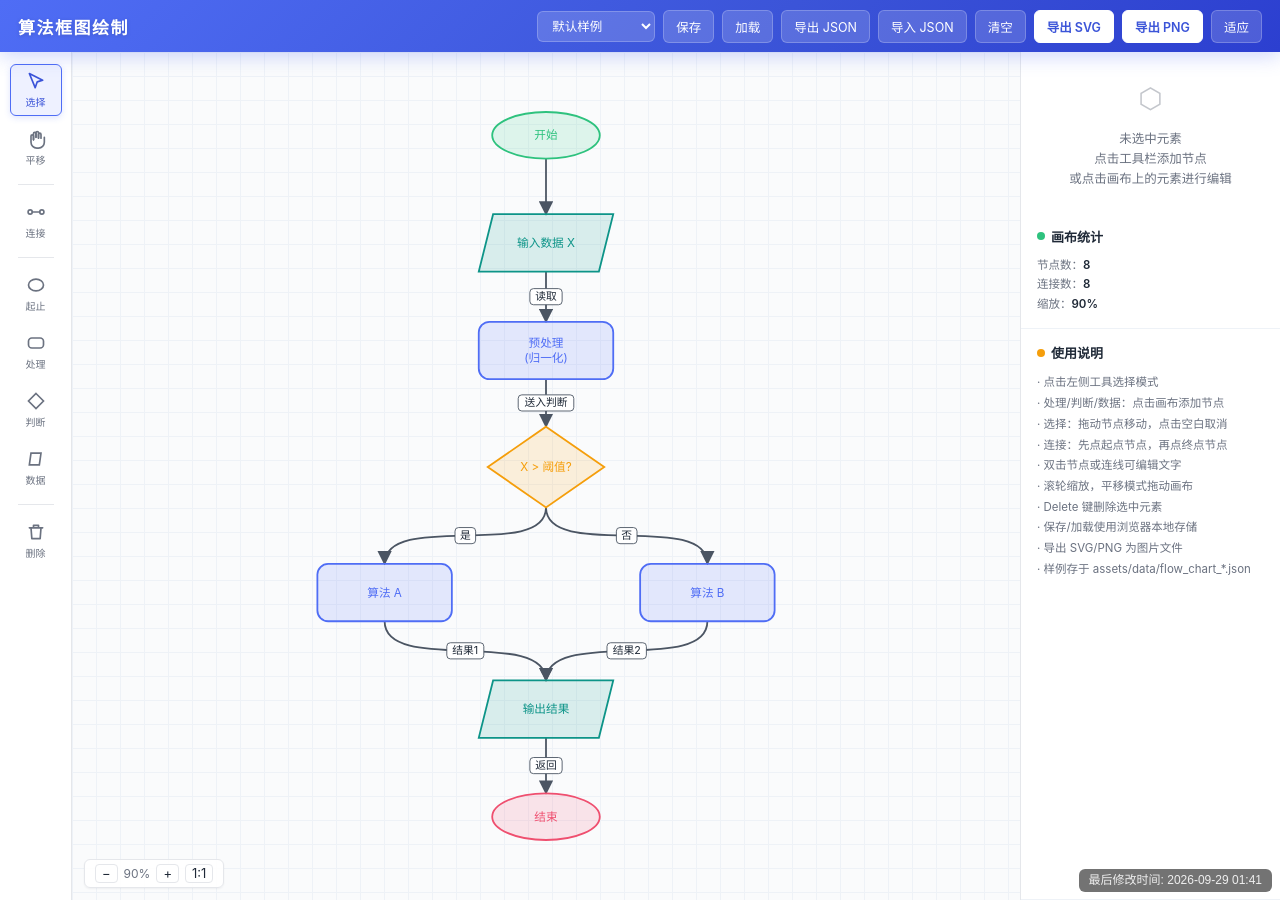
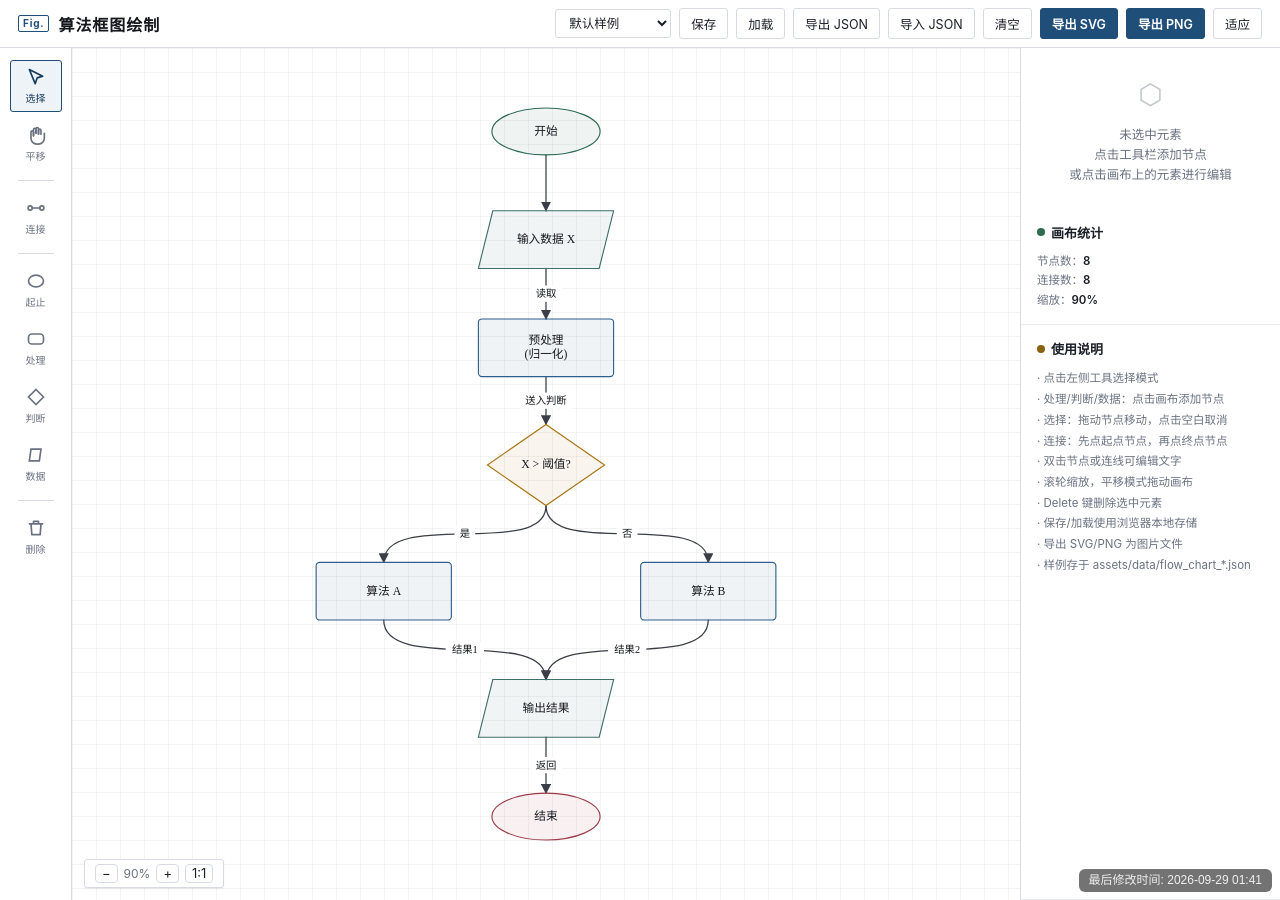
Before and after one commit to CrescentVelvet/crescentvelvet.github.io, a Jekyll site: the page built from _pages/flow_chart.html, in a window 1280 px wide. Built offline with Jekyll 4.4.1, drawn with Linux system fonts in a browser that asks for light colours; an icon font too large for the unit is left out.

Commit message:
算法框图: 论文风格化排版 衬线字体栈+真白纸底+细线（节点1.25/连线1.4）+低饱和学术色板（样例数据同步迁移31处），连线标签去边框；导出SVG/PNG与画布共用同一排版真值源。无头验证30断言全绿。

```diff
--- a/_pages/flow_chart.html
+++ b/_pages/flow_chart.html
@@ -11,35 +11,50 @@ title: "算法框图绘制"
     <title>算法框图绘制</title>
     <style>
         :root {
-            --primary: #4f6df5;
-            --primary-dark: #3b54d8;
-            --primary-light: #eef1ff;
-            --success: #2ec27e;
-            --success-dark: #25a968;
-            --danger: #ef4f6f;
-            --danger-dark: #d63856;
-            --warning: #f59e0b;
-            --warning-dark: #d97706;
-            --neutral: #6b7280;
-            --neutral-dark: #4b5563;
-            --bg: #f0f2f8;
-            --canvas-bg: #fafbfc;
+            /* —— 纸与墨：论文插图基调 —— */
+            --bg: #e9ebee;                 /* 工作台（非导出内容） */
+            --canvas-bg: #ffffff;          /* 画布 = 纸 */
             --card: #ffffff;
-            --border: #e5e7eb;
-            --border-soft: #eef2f7;
-            --text: #1f2937;
-            --text-muted: #6b7280;
-            --shadow-sm: 0 1px 2px rgba(15,23,42,0.05);
-            --shadow: 0 4px 16px rgba(15,23,42,0.08);
-            --shadow-lg: 0 12px 40px rgba(15,23,42,0.14);
-            --radius-sm: 6px;
-            --radius: 10px;
-            --radius-lg: 14px;
-            --header-h: 52px;
+            --grid: rgba(20,24,32,0.05);   /* 参考网格，仅编辑时可见 */
+            --ink: #16181d;                /* 主墨色 */
+            --ink-2: #454a54;
+            --text: #1b1f27;
+            --text-muted: #6a7280;
+            --border: #d7dbe1;
+            --border-soft: #e8ebef;
+
+            /* —— 单一强调色（学术蓝），工具界面专用 —— */
+            --primary: #1f4e79;
+            --primary-dark: #163a5a;
+            --primary-light: #eef3f8;
+            --success: #2f6b4f;
+            --success-dark: #245340;
+            --danger: #9e2b3a;
+            --danger-dark: #7f212d;
+            --warning: #8a6212;
+            --warning-dark: #6d4d0e;
+            --neutral: #6a7280;
+            --neutral-dark: #4d545e;
+
+            /* —— 图形排版（画布 + 导出共用同一真值源）—— */
+            --font-ui: -apple-system, BlinkMacSystemFont, "Segoe UI", "PingFang SC", "Hiragino Sans GB", "Microsoft YaHei", Arial, sans-serif;
+            --font-fig: "Times New Roman", "Nimbus Roman", "Liberation Serif", "Songti SC", "SimSun", Georgia, serif;
+            --fig-stroke: #22252b;         /* 图内描边 */
+            --fig-line: #3a3f47;           /* 连线 */
+            --fig-text: #16181d;           /* 图内文字 */
+            --fig-tint: 0.075;             /* 节点填充饱和度 */
+
+            --shadow-sm: 0 1px 2px rgba(20,24,32,0.06);
+            --shadow: 0 3px 14px rgba(20,24,32,0.09);
+            --shadow-lg: 0 10px 32px rgba(20,24,32,0.16);
+            --radius-sm: 3px;
+            --radius: 5px;
+            --radius-lg: 8px;
+            --header-h: 48px;
         }
         * { box-sizing: border-box; margin: 0; padding: 0; }
         html, body {
-            font-family: -apple-system, BlinkMacSystemFont, "Segoe UI", "PingFang SC", "Hiragino Sans GB", "Microsoft YaHei", Arial, sans-serif;
+            font-family: var(--font-ui);
             height: 100%;
             width: 100%;
             overflow: hidden;
@@ -55,22 +70,38 @@ title: "算法框图绘制"
             height: 100vh;
         }
         .header {
-            background: linear-gradient(135deg, #4f6df5 0%, #3b54d8 60%, #2c3fd0 100%);
-            color: #fff;
+            background: var(--card);
+            color: var(--text);
             height: var(--header-h);
             display: flex;
             align-items: center;
             justify-content: space-between;
             padding: 0 18px;
-            box-shadow: 0 4px 20px rgba(79,109,245,0.28);
+            border-bottom: 1px solid var(--border);
             flex-shrink: 0;
             z-index: 50;
         }
         .header h1 {
-            font-size: 17px;
+            font-family: var(--font-fig);
+            font-size: 16px;
             font-weight: 600;
-            letter-spacing: 1.5px;
-            text-shadow: 0 1px 4px rgba(0,0,0,0.15);
+            letter-spacing: 0.06em;
+            color: var(--ink);
+            display: flex;
+            align-items: center;
+        }
+        .header h1::before {
+            content: "Fig.";
+            font-family: var(--font-ui);
+            font-size: 10px;
+            font-weight: 700;
+            letter-spacing: 0.08em;
+            color: var(--primary);
+            border: 1px solid currentColor;
+            border-radius: 2px;
+            padding: 0 4px;
+            margin-right: 9px;
+            line-height: 15px;
         }
         .header-actions {
             display: flex;
@@ -78,43 +109,45 @@ title: "算法框图绘制"
             align-items: center;
         }
         .header-actions button {
-            background: rgba(255,255,255,0.16);
-            color: #fff;
-            border: 1px solid rgba(255,255,255,0.22);
-            padding: 6px 12px;
+            background: var(--card);
+            color: var(--text);
+            border: 1px solid var(--border);
+            padding: 5px 11px;
             border-radius: var(--radius-sm);
             font-size: 12.5px;
             cursor: pointer;
-            transition: background 0.18s, transform 0.1s;
+            transition: background 0.15s, border-color 0.15s, color 0.15s;
             font-family: inherit;
             min-width: auto;
             box-shadow: none;
             flex-grow: 0;
         }
         .header-actions button:hover {
-            background: rgba(255,255,255,0.28);
+            background: var(--primary-light);
+            border-color: var(--primary);
+            color: var(--primary-dark);
         }
         .header-actions button:active { transform: translateY(1px); }
         .header-actions button.accent {
-            background: #fff;
-            color: var(--primary-dark);
-            border-color: #fff;
+            background: var(--primary);
+            color: #fff;
+            border-color: var(--primary);
             font-weight: 600;
         }
-        .header-actions button.accent:hover { background: #f3f5ff; }
+        .header-actions button.accent:hover { background: var(--primary-dark); border-color: var(--primary-dark); color: #fff; }
         .header-actions select {
-            background: rgba(255,255,255,0.16);
-            color: #fff;
-            border: 1px solid rgba(255,255,255,0.22);
-            padding: 6px 10px;
+            background: var(--card);
+            color: var(--text);
+            border: 1px solid var(--border);
+            padding: 5px 9px;
             border-radius: var(--radius-sm);
             font-size: 12.5px;
             cursor: pointer;
             font-family: inherit;
             outline: none;
         }
-        .header-actions select option { background: var(--primary-dark); color: #fff; }
-        .header-actions select:hover { background: rgba(255,255,255,0.28); }
+        .header-actions select option { background: #fff; color: var(--text); }
+        .header-actions select:hover { border-color: var(--primary); }
         .body {
             display: flex;
             flex: 1;
@@ -160,14 +193,14 @@ title: "算法框图绘制"
             display: block;
         }
         .tool-btn:hover {
-            background: var(--primary-light);
-            color: var(--primary-dark);
+            background: #f2f4f7;
+            color: var(--ink);
+            border-color: var(--border-soft);
         }
         .tool-btn.active {
             background: var(--primary-light);
             border-color: var(--primary);
             color: var(--primary-dark);
-            box-shadow: 0 2px 6px rgba(79,109,245,0.18);
         }
         .tool-divider {
             width: 36px;
@@ -180,8 +213,8 @@ title: "算法框图绘制"
             position: relative;
             overflow: hidden;
             background:
-                linear-gradient(var(--border-soft) 1px, transparent 1px) 0 0/24px 24px,
-                linear-gradient(90deg, var(--border-soft) 1px, transparent 1px) 0 0/24px 24px,
+                linear-gradient(var(--grid) 1px, transparent 1px) 0 0/24px 24px,
+                linear-gradient(90deg, var(--grid) 1px, transparent 1px) 0 0/24px 24px,
                 var(--canvas-bg);
         }
         .canvas-wrap.tool-add-node,
@@ -206,7 +239,7 @@ title: "算法框图绘制"
             position: absolute;
             bottom: 12px;
             left: 12px;
-            background: rgba(255,255,255,0.92);
+            background: var(--card);
             border: 1px solid var(--border);
             border-radius: var(--radius-sm);
             padding: 4px 10px;
@@ -234,14 +267,15 @@ title: "算法框图绘制"
         .zoom-indicator button:hover { background: var(--primary-light); border-color: var(--primary); }
         .hint {
             position: absolute;
-            top: 12px;
+            top: 14px;
             left: 50%;
             transform: translateX(-50%);
-            background: rgba(79,109,245,0.92);
+            background: var(--ink);
             color: #fff;
-            padding: 6px 14px;
-            border-radius: 20px;
-            font-size: 12.5px;
+            padding: 5px 13px;
+            border-radius: 3px;
+            font-size: 12px;
+            letter-spacing: 0.02em;
             box-shadow: var(--shadow);
             pointer-events: none;
             opacity: 0;
@@ -291,7 +325,7 @@ title: "算法框图绘制"
             border-radius: var(--radius-sm);
             font-size: 13px;
             font-family: inherit;
-            background: #fafbfc;
+            background: #fafafa;
             color: var(--text);
             transition: border-color 0.15s, box-shadow 0.15s;
         }
@@ -310,16 +344,15 @@ title: "算法框图绘制"
             gap: 6px;
         }
         .color-swatch {
-            width: 22px;
-            height: 22px;
-            border-radius: 50%;
-            border: 2px solid #fff;
-            box-shadow: 0 0 0 1px var(--border);
+            width: 26px;
+            height: 17px;
+            border-radius: 2px;
+            border: 1px solid rgba(20,24,32,0.14);
             cursor: pointer;
             transition: transform 0.12s, box-shadow 0.12s;
         }
-        .color-swatch:hover { transform: scale(1.12); }
-        .color-swatch.active { box-shadow: 0 0 0 2px var(--primary); transform: scale(1.12); }
+        .color-swatch:hover { transform: translateY(-1px); }
+        .color-swatch.active { box-shadow: 0 0 0 2px var(--primary); }
         .panel-empty {
             padding: 24px 16px;
             text-align: center;
@@ -369,7 +402,7 @@ title: "算法框图绘制"
             cursor: move;
             transition: filter 0.15s;
         }
-        .node-group:hover .node-shape { filter: drop-shadow(0 2px 6px rgba(79,109,245,0.25)); }
+        .node-group:hover .node-shape { filter: drop-shadow(0 2px 4px rgba(20,24,32,0.22)); }
         .node-group.selected .node-shape {
             filter: drop-shadow(0 0 0 2px var(--primary));
         }
@@ -379,7 +412,7 @@ title: "算法框图绘制"
         }
         .node-text {
             font-size: 13px;
-            font-family: inherit;
+            font-family: var(--font-fig);
             text-anchor: middle;
             dominant-baseline: central;
             pointer-events: none;
@@ -387,18 +420,19 @@ title: "算法框图绘制"
         }
         .conn-path {
             fill: none;
-            stroke-width: 2;
+            stroke-width: 1.4;
+            stroke-linecap: round;
             cursor: pointer;
             transition: stroke-width 0.15s;
         }
-        .conn-group:hover .conn-path { stroke-width: 3.5; }
-        .conn-group.selected .conn-path { stroke-width: 3.5; }
+        .conn-group:hover .conn-path { stroke-width: 2.4; }
+        .conn-group.selected .conn-path { stroke-width: 2.4; }
         .conn-label-bg {
             cursor: pointer;
         }
         .conn-label {
-            font-size: 12px;
-            font-family: inherit;
+            font-size: 11.5px;
+            font-family: var(--font-fig);
             text-anchor: middle;
             dominant-baseline: central;
             pointer-events: none;
@@ -432,6 +466,7 @@ title: "算法框图绘制"
             border: none;
             outline: none;
             font-size: 13px;
+            font-family: var(--font-fig);
             font-family: inherit;
             background: transparent;
             color: var(--text);
@@ -511,10 +546,10 @@ title: "算法框图绘制"
             <svg id="svg-canvas" xmlns="http://www.w3.org/2000/svg">
                 <defs>
                     <marker id="arrow" viewBox="0 0 10 10" refX="9" refY="5" markerWidth="8" markerHeight="8" orient="auto-start-reverse">
-                        <path d="M0 0 L10 5 L0 10 Z" fill="#4b5563"/>
+                        <path d="M0 0 L10 5 L0 10 Z" fill="#3a3f47"/>
                     </marker>
                     <marker id="arrow-selected" viewBox="0 0 10 10" refX="9" refY="5" markerWidth="8" markerHeight="8" orient="auto-start-reverse">
-                        <path d="M0 0 L10 5 L0 10 Z" fill="#4f6df5"/>
+                        <path d="M0 0 L10 5 L0 10 Z" fill="#1f4e79"/>
                     </marker>
                 </defs>
                 <g id="viewport-group">
@@ -608,13 +650,14 @@ title: "算法框图绘制"
     const editOverlay = document.getElementById('edit-overlay');
     const editInput = document.getElementById('edit-input');
 
-    const PALETTE = ['#4f6df5', '#2ec27e', '#ef4f6f', '#f59e0b', '#0d9488', '#8b5cf6', '#6b7280', '#1f2937'];
+    // 学术色板：近似印刷专色，明度错开 ⇒ 灰度打印下仍可区分
+    const PALETTE = ['#2f5d8c', '#2e6b52', '#9c3b4a', '#a8730f', '#3f6f6b', '#5b4b8a', '#5b6270', '#1f242b'];
     const SHAPE_DEFAULTS = {
-        'start': { w: 120, h: 52, color: '#2ec27e', label: '开始' },
-        'process': { w: 150, h: 64, color: '#4f6df5', label: '处理步骤' },
-        'decision': { w: 130, h: 90, color: '#f59e0b', label: '判断条件?' },
-        'data': { w: 150, h: 64, color: '#0d9488', label: '数据' },
-        'end': { w: 120, h: 52, color: '#ef4f6f', label: '结束' }
+        'start': { w: 120, h: 52, color: '#5b6270', label: '开始' },
+        'process': { w: 150, h: 64, color: '#2f5d8c', label: '处理步骤' },
+        'decision': { w: 130, h: 90, color: '#a8730f', label: '判断条件?' },
+        'data': { w: 150, h: 64, color: '#3f6f6b', label: '数据' },
+        'end': { w: 120, h: 52, color: '#1f242b', label: '结束' }
     };
     const TOOL_SHAPE = { 'add-start': 'start', 'add-node': 'process', 'add-decision': 'decision', 'add-data': 'data', 'add-end': 'end' };
 
@@ -707,7 +750,7 @@ title: "算法框图绘制"
             to: toId,
             text: text || '',
             style: 'solid',
-            color: '#4b5563'
+            color: FIG_LINE
         };
         state.conns.push(conn);
         renderConn(conn);
@@ -768,9 +811,9 @@ title: "算法框图绘制"
             shapeEl.setAttribute('d', nodeShapePath(n));
         }
         shapeEl.classList.add('node-shape', 'node-outline');
-        shapeEl.setAttribute('fill', hexToRgba(n.color, 0.14));
+        shapeEl.setAttribute('fill', hexToRgba(n.color, FIG_TINT));
         shapeEl.setAttribute('stroke', n.color);
-        shapeEl.setAttribute('stroke-width', 2);
+        shapeEl.setAttribute('stroke-width', 1.25);
         g.appendChild(shapeEl);
 
         const lines = wrapText(n.text, n.w - 16);
@@ -779,7 +822,7 @@ title: "算法框图绘制"
             t.classList.add('node-text');
             t.setAttribute('x', n.x + n.w / 2);
             t.setAttribute('y', n.y + n.h / 2);
-            t.setAttribute('fill', n.color);
+            t.setAttribute('fill', FIG_TEXT);
             t.textContent = lines[0];
             g.appendChild(t);
         } else {
@@ -790,7 +833,7 @@ title: "算法框图绘制"
                 t.classList.add('node-text');
                 t.setAttribute('x', n.x + n.w / 2);
                 t.setAttribute('y', startY + i * lh);
-                t.setAttribute('fill', n.color);
+                t.setAttribute('fill', FIG_TEXT);
                 t.textContent = line;
                 g.appendChild(t);
             });
@@ -825,7 +868,7 @@ title: "算法框图绘制"
         if (!_measureCtx) {
             const c = document.createElement('canvas');
             _measureCtx = c.getContext('2d');
-            _measureCtx.font = '13px -apple-system, "Segoe UI", "PingFang SC", "Microsoft YaHei", sans-serif';
+            _measureCtx.font = '13px ' + FIG_FONT;
         }
         return _measureCtx;
     }
@@ -926,7 +969,7 @@ title: "算法框图绘制"
         const path = document.createElementNS(SVG_NS, 'path');
         path.classList.add('conn-path');
         path.setAttribute('d', d);
-        path.setAttribute('stroke', state.selectedId === c.id ? '#4f6df5' : c.color);
+        path.setAttribute('stroke', state.selectedId === c.id ? '#1f4e79' : c.color);
         path.setAttribute('marker-end', state.selectedId === c.id ? 'url(#arrow-selected)' : 'url(#arrow)');
         if (c.style === 'dashed') path.setAttribute('stroke-dasharray', '8 5');
         else if (c.style === 'dotted') path.setAttribute('stroke-dasharray', '2 4');
@@ -945,14 +988,13 @@ title: "算法框图绘制"
             bg.setAttribute('height', th);
             bg.setAttribute('rx', 4);
             bg.setAttribute('fill', '#ffffff');
-            bg.setAttribute('stroke', c.color);
-            bg.setAttribute('stroke-width', 1);
+            bg.setAttribute('stroke', 'none');
             g.appendChild(bg);
             const t = document.createElementNS(SVG_NS, 'text');
             t.classList.add('conn-label');
             t.setAttribute('x', mid.x);
             t.setAttribute('y', mid.y);
-            t.setAttribute('fill', '#1f2937');
+            t.setAttribute('fill', FIG_TEXT);
             t.textContent = c.text;
             g.appendChild(t);
         }
@@ -1480,9 +1522,9 @@ title: "算法框图绘制"
 
         const parts = [];
         parts.push(`<?xml version="1.0" encoding="UTF-8"?>`);
-        parts.push(`<svg xmlns="http://www.w3.org/2000/svg" width="${w}" height="${h}" viewBox="0 0 ${w} ${h}" font-family="-apple-system, 'Segoe UI', 'PingFang SC', 'Microsoft YaHei', Arial, sans-serif">`);
-        parts.push(`<defs><marker id="arrow" viewBox="0 0 10 10" refX="9" refY="5" markerWidth="8" markerHeight="8" orient="auto-start-reverse"><path d="M0 0 L10 5 L0 10 Z" fill="#4b5563"/></marker></defs>`);
-        parts.push(`<rect width="${w}" height="${h}" fill="#fafbfc"/>`);
+        parts.push(`<svg xmlns="http://www.w3.org/2000/svg" width="${w}" height="${h}" viewBox="0 0 ${w} ${h}" font-family="'Times New Roman', 'Nimbus Roman', 'Liberation Serif', 'Songti SC', SimSun, Georgia, serif">`);
+        parts.push(`<defs><marker id="arrow" viewBox="0 0 10 10" refX="9" refY="5" markerWidth="8" markerHeight="8" orient="auto-start-reverse"><path d="M0 0 L10 5 L0 10 Z" fill="#3a3f47"/></marker></defs>`);
+        parts.push(`<rect width="${w}" height="${h}" fill="#ffffff"/>`);
         parts.push(`<g transform="translate(${offX} ${offY})">`);
 
         // connections
@@ -1491,13 +1533,13 @@ title: "算法框图绘制"
             let dash = '';
             if (c.style === 'dashed') dash = ' stroke-dasharray="8 5"';
             else if (c.style === 'dotted') dash = ' stroke-dasharray="2 4"';
-            parts.push(`<path d="${d}" fill="none" stroke="${c.color}" stroke-width="2" marker-end="url(#arrow)"${dash}/>`);
+            parts.push(`<path d="${d}" fill="none" stroke="${c.color}" stroke-width="1.4" stroke-linecap="round" marker-end="url(#arrow)"${dash}/>`);
             if (c.text) {
                 const m = getConnMidPoint(c);
                 const ctx = getTextMeasureCtx();
                 const tw = ctx.measureText(c.text).width + 10;
-                parts.push(`<rect x="${m.x - tw / 2}" y="${m.y - 9}" width="${tw}" height="18" rx="4" fill="#ffffff" stroke="${c.color}" stroke-width="1"/>`);
-                parts.push(`<text x="${m.x}" y="${m.y}" font-size="12" text-anchor="middle" dominant-baseline="central" fill="#1f2937">${escapeXml(c.text)}</text>`);
+                parts.push(`<rect x="${m.x - tw / 2}" y="${m.y - 9}" width="${tw}" height="18" fill="#ffffff"/>`);
+                parts.push(`<text x="${m.x}" y="${m.y}" font-size="11.5" text-anchor="middle" dominant-baseline="central" fill="#16181d">${escapeXml(c.text)}</text>`);
             }
         });
 
@@ -1505,18 +1547,18 @@ title: "算法框图绘制"
         state.nodes.forEach(n => {
             let shapeXml = '';
             if (n.shape === 'process') {
-                shapeXml = `<rect x="${n.x}" y="${n.y}" width="${n.w}" height="${n.h}" rx="12" ry="12" fill="${hexToRgba(n.color, 0.14)}" stroke="${n.color}" stroke-width="2"/>`;
+                shapeXml = `<rect x="${n.x}" y="${n.y}" width="${n.w}" height="${n.h}" rx="4" ry="4" fill="${hexToRgba(n.color, FIG_TINT)}" stroke="${n.color}" stroke-width="1.25"/>`;
             } else if (n.shape === 'start' || n.shape === 'end') {
-                shapeXml = `<ellipse cx="${n.x + n.w / 2}" cy="${n.y + n.h / 2}" rx="${n.w / 2}" ry="${n.h / 2}" fill="${hexToRgba(n.color, 0.14)}" stroke="${n.color}" stroke-width="2"/>`;
+                shapeXml = `<ellipse cx="${n.x + n.w / 2}" cy="${n.y + n.h / 2}" rx="${n.w / 2}" ry="${n.h / 2}" fill="${hexToRgba(n.color, FIG_TINT)}" stroke="${n.color}" stroke-width="1.25"/>`;
             } else {
-                shapeXml = `<path d="${nodeShapePath(n)}" fill="${hexToRgba(n.color, 0.14)}" stroke="${n.color}" stroke-width="2"/>`;
+                shapeXml = `<path d="${nodeShapePath(n)}" fill="${hexToRgba(n.color, FIG_TINT)}" stroke="${n.color}" stroke-width="1.25"/>`;
             }
             parts.push(shapeXml);
             const lines = wrapText(n.text, n.w - 16);
             const lh = 16;
             const startY = n.y + n.h / 2 - (lines.length - 1) * lh / 2;
             lines.forEach((line, i) => {
-                parts.push(`<text x="${n.x + n.w / 2}" y="${startY + i * lh}" font-size="13" text-anchor="middle" dominant-baseline="central" fill="${n.color}">${escapeXml(line)}</text>`);
+                parts.push(`<text x="${n.x + n.w / 2}" y="${startY + i * lh}" font-size="13" text-anchor="middle" dominant-baseline="central" fill="#16181d">${escapeXml(line)}</text>`);
             });
         });
         parts.push(`</g></svg>`);
@@ -1613,7 +1655,7 @@ title: "算法框图绘制"
                 to: toId,
                 text: c.text || '',
                 style: c.style || 'solid',
-                color: c.color || '#4b5563'
+                color: c.color || FIG_LINE
             });
         });
 
--- a/assets/data/flow_chart_default.json
+++ b/assets/data/flow_chart_default.json
@@ -1,14 +1,14 @@
 {
   "name": "默认样例",
   "nodes": [
-    { "shape": "start",    "x": 360, "y": 60,  "text": "开始",            "color": "#2ec27e" },
-    { "shape": "data",     "x": 360, "y": 180, "text": "输入数据 X",      "color": "#0d9488" },
-    { "shape": "process",  "x": 360, "y": 300, "text": "预处理\n(归一化)", "color": "#4f6df5" },
-    { "shape": "decision", "x": 360, "y": 430, "text": "X > 阈值?",       "color": "#f59e0b" },
-    { "shape": "process",  "x": 180, "y": 570, "text": "算法 A",          "color": "#4f6df5" },
-    { "shape": "process",  "x": 540, "y": 570, "text": "算法 B",          "color": "#4f6df5" },
-    { "shape": "data",     "x": 360, "y": 700, "text": "输出结果",        "color": "#0d9488" },
-    { "shape": "end",      "x": 360, "y": 820, "text": "结束",            "color": "#ef4f6f" }
+    { "shape": "start",    "x": 360, "y": 60,  "text": "开始",            "color": "#2e6b52" },
+    { "shape": "data",     "x": 360, "y": 180, "text": "输入数据 X",      "color": "#3f6f6b" },
+    { "shape": "process",  "x": 360, "y": 300, "text": "预处理\n(归一化)", "color": "#2f5d8c" },
+    { "shape": "decision", "x": 360, "y": 430, "text": "X > 阈值?",       "color": "#a8730f" },
+    { "shape": "process",  "x": 180, "y": 570, "text": "算法 A",          "color": "#2f5d8c" },
+    { "shape": "process",  "x": 540, "y": 570, "text": "算法 B",          "color": "#2f5d8c" },
+    { "shape": "data",     "x": 360, "y": 700, "text": "输出结果",        "color": "#3f6f6b" },
+    { "shape": "end",      "x": 360, "y": 820, "text": "结束",            "color": "#9c3b4a" }
   ],
   "conns": [
     { "from": 0, "to": 1, "text": "" },
```
Also changed, not shown: other parts of _pages/flow_chart.html (+10 -3 lines), assets/data/flow_chart_beauty.json (+23 -23 lines), .workbuddy/memory/2026-09-29.md (added).
